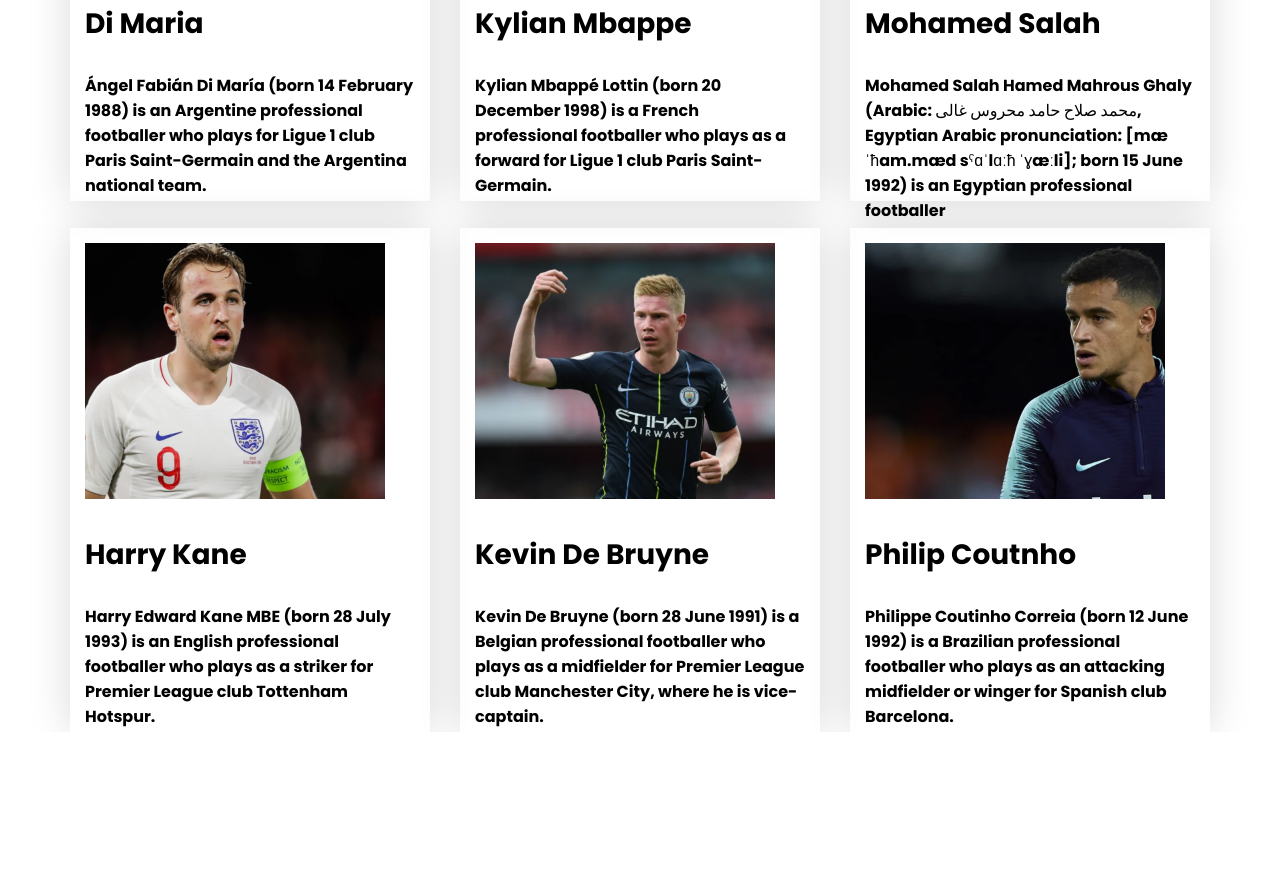
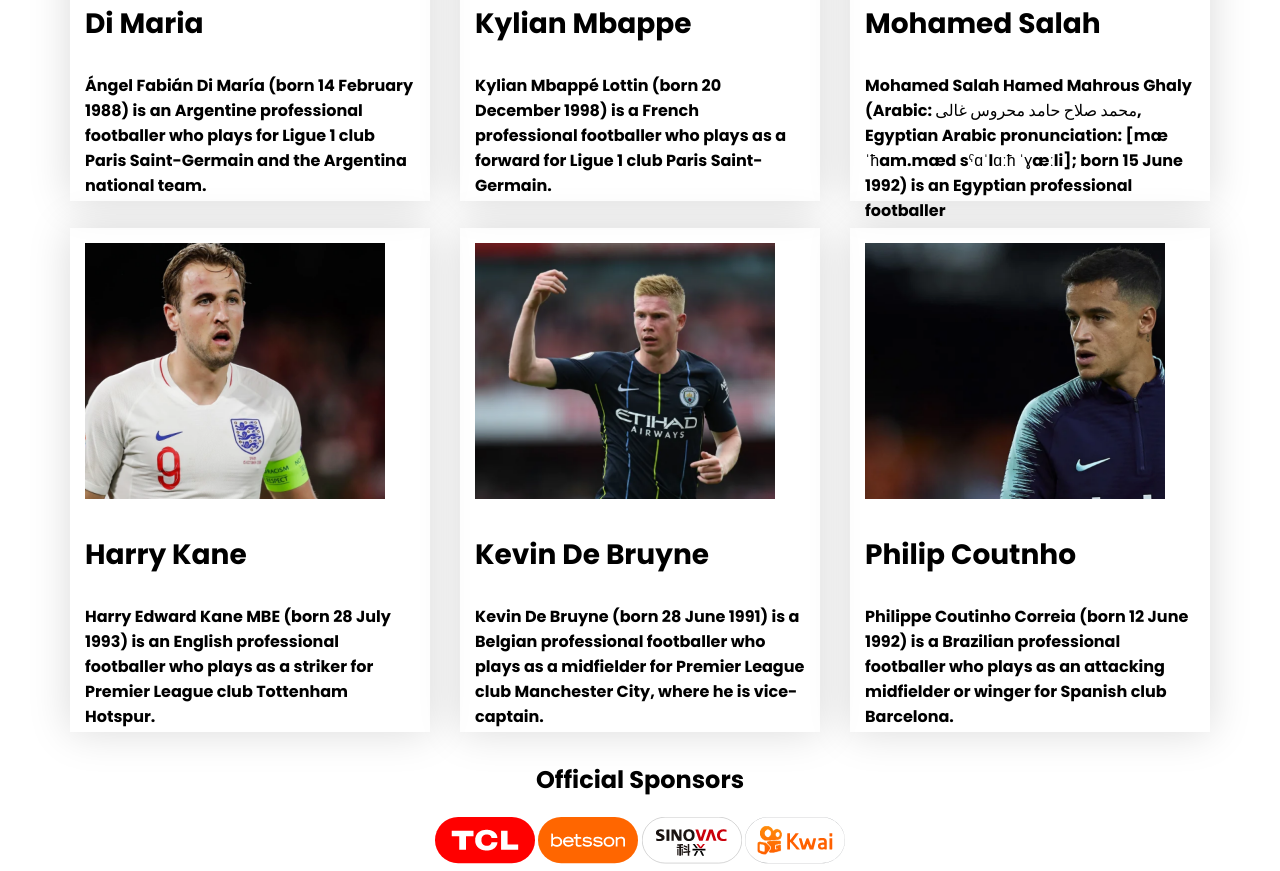
Before and after one commit to mdshakil04/responsive-football-site, a plain HTML site: page index.html in a window 1280 px wide. Shown: the part 2097-2968 px from the top of the page. Before the commit the page ends 2829 px from the top, so only its background shows below. Drawn offline with Linux system fonts and the light colour scheme.

Commit message:
sponsors-added

```diff
--- a/index.html
+++ b/index.html
@@ -29,7 +29,8 @@
     <!-- header end -->
     <main>
         <!-- Players Info start -->
-        <section class="players">
+        <section class="main-section">
+         <div class="players">
 
             <div class="player">
 
@@ -185,10 +186,21 @@
                     <p>Philippe Coutinho Correia (born 12 June 1992) is a Brazilian professional footballer who plays as an attacking midfielder or winger for Spanish club Barcelona.</p>
                 </div>
 
+         </div>
+
             </div>
-
-        </section>
-        <!-- Players Info end -->
+         <div  class="sponsors">
+            <div class="sponsors-text">
+                <h2>Official Sponsors</h2>
+           </div>
+           <div class="sponsors-logo">
+               <a target="blank" href="https://www.tcl.com/global/en.html"><img src="images/Extra Logo/logo 1.png"></a>
+               <a target="blank" href="https://play.google.com/store/apps/details?id=com.kwai.video"><img src="images/Extra Logo/logo 2.png"></a>
+               <a target="blank" href="www.facebook.com"><img src="images/Extra Logo/logo3.png"></a>
+               <a target="blank" href="http://www.sinovac.com/index.php?lang=en"><img src="images/Extra Logo/logo 4.png"></a>
+           </div>
+         </div>
+      </section>
     </main>
 
 </body>
--- a/styles/style.css
+++ b/styles/style.css
@@ -68,11 +68,17 @@ header style start
  /* --------------
  players style start
  ----------------- */
+.main-section{
+    /* align-items: center; */
+}
  .players{
+     width: 1140px;
+     height: 2097px;
      display: grid;
      grid-template-columns: repeat(3,1fr);
      grid-row-gap: 27px;
      grid-column-gap: 30px;
+     /* position: relative; */
  }
  .player{
      width:330px;
@@ -87,6 +93,9 @@ header style start
  .player-info h3{
      font-size: 28px;
  }
- /* -------------
- players style end
-  ---------------*/
+.sponsors{
+    width: 100%;
+    text-align: center;
+    margin-top: 30px;
+
+  }
```
